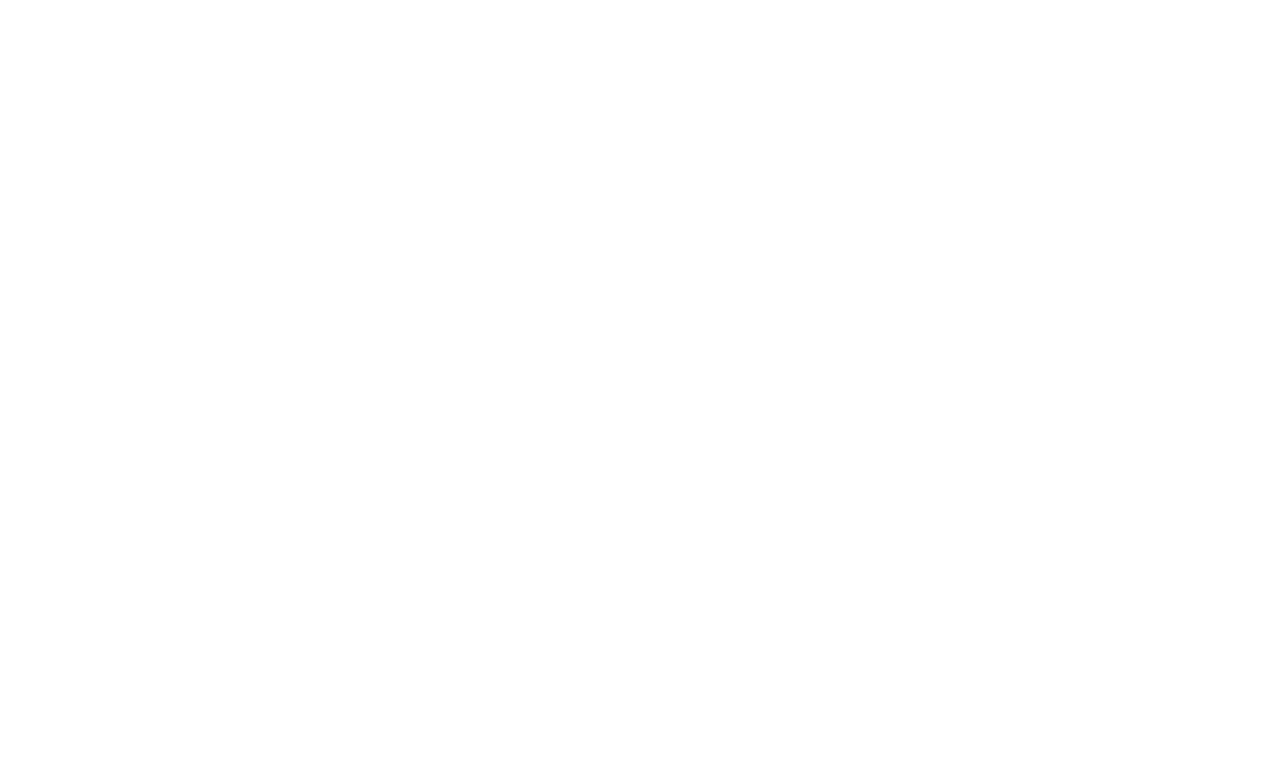
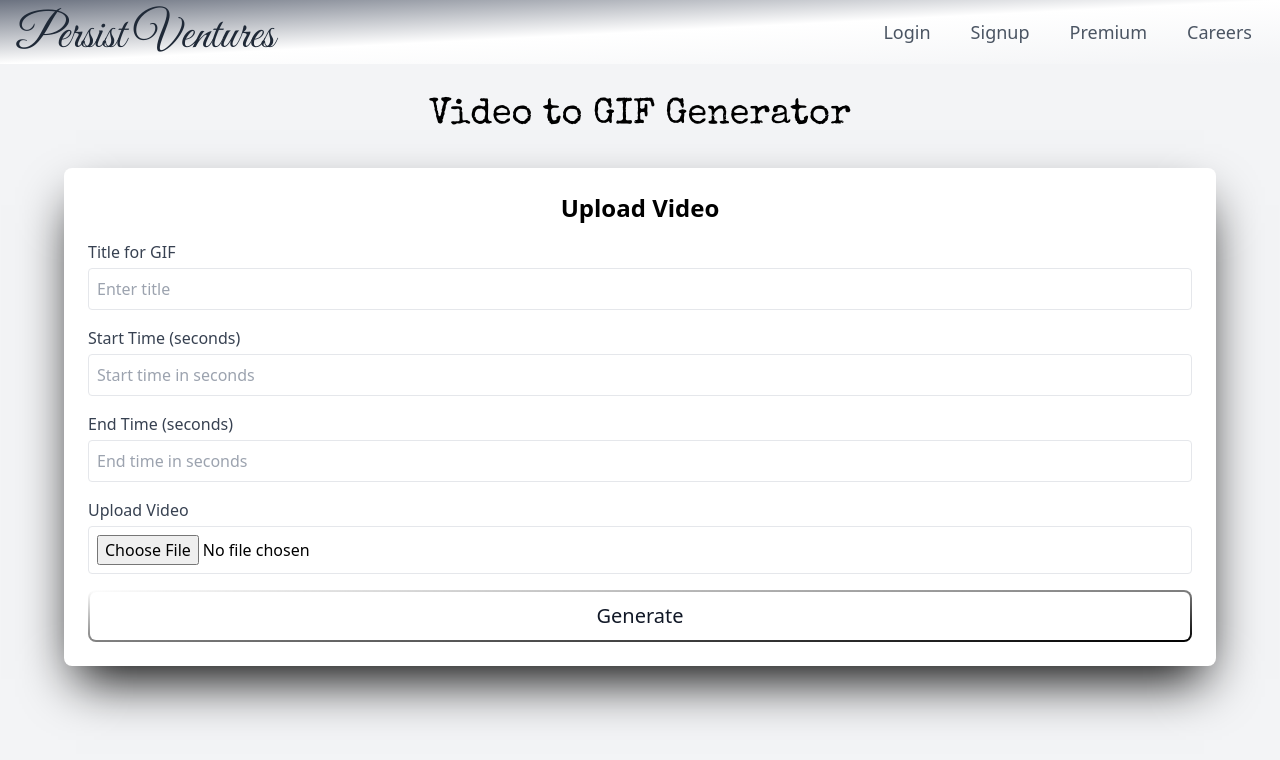
Before and after one commit to Kamran-007-lab/Persist-Venture-GIF, a React (Vite) app in the folder frontend/: page /Home in a window 1280 px wide. Before the commit this address had no page. Shown: the top 760 px of the page. Built offline with nearby package versions, Linux system fonts and the light colour scheme; a web font is replaced by a local one.

Commit message:
Added video to gif conversion in frontend

```diff
--- a/frontend/src/App.jsx
+++ b/frontend/src/App.jsx
@@ -3,6 +3,7 @@
 import Landing from "./pages/Landing";
 import Login from "./pages/Login";
 import CreateProfile from "./pages/CreateProfile";
+import Home from "./pages/Home";
 // import Navbar from "./components/Navbar";
 // import Carousel from "./components/Carousel";
 
@@ -18,6 +19,7 @@
           <Route exact path="/" element={<Landing/>} />
           <Route exact path="/Login" element={<Login/>} />
           <Route exact path="/CreateProfile" element={<CreateProfile/>} />
+          <Route exact path="/Home" element={<Home/>} />
         </Routes>
       </Router>
     </>
--- /dev/null
+++ b/frontend/src/components/GifDisplaySection.jsx
@@ -0,0 +1,47 @@
+import React, { useState } from 'react';
+
+const GifDisplaySection = ({ gifData }) => {
+  const [isModalOpen, setIsModalOpen] = useState(false);
+
+  const handleModalOpen = () => {
+    setIsModalOpen(true);
+  };
+
+  const handleModalClose = () => {
+    setIsModalOpen(false);
+  };
+
+  return (
+    <div className="bg-white p-6 rounded-lg shadow-2xl shadow-black items-center">
+      <h2 className="text-2xl font-bold mb-4 text-center">Generated GIF</h2>
+      <div className='items-center '>
+      <div className='items-center flex justify-center'>
+        <img
+          src={gifData.gifUrl}
+          alt={gifData.title}
+          className="cursor-pointer w-72"
+          onClick={handleModalOpen}
+        />
+        </div>
+        <p className="mt-2 text-gray-700 text-center">Title: {gifData.title}</p>
+      </div>
+
+      {/* Modal */}
+      {isModalOpen && (
+        <div className="fixed inset-0 bg-gray-900 bg-opacity-75 flex items-center justify-center">
+          <div className="bg-white p-4 rounded-lg shadow-lg">
+            <button
+              className="absolute top-0 right-0 m-4 text-gray-500 hover:text-gray-700"
+              onClick={handleModalClose}
+            >
+              ✕
+            </button>
+            <img src={gifData.gifUrl} alt={gifData.title} className="max-w-full h-auto" />
+          </div>
+        </div>
+      )}
+    </div>
+  );
+};
+
+export default GifDisplaySection;
--- /dev/null
+++ b/frontend/src/components/VideoUploadSection.jsx
@@ -0,0 +1,130 @@
+import React, { useState } from "react";
+
+const VideoUploadSection = ({ setGifData }) => {
+  const [formData, setFormData] = useState({
+    title: "",
+    startTime: "",
+    endTime: "",
+    video: null,
+  });
+
+  const handleInputChange = (e) => {
+    const { name, value } = e.target;
+    setFormData({ ...formData, [name]: value });
+  };
+
+  const handleVideoChange = (e) => {
+    setFormData({ ...formData, video: e.target.files[0] });
+  };
+
+  // const handleSubmit = async (e) => {
+  //     e.preventDefault();
+
+  //     // Create FormData object using the form data after the form has been submitted
+  //     const form = document.getElementById("form");
+  //     const data = new FormData(form);
+  //     const response = await fetch("http://localhost:8000/api/v1/users/register", {
+  //       method: "POST",
+  //       // headers: {
+  //       //   "Content-Type": "multipart/form-data",
+  //       // },
+  //       body: data,
+  //       credentials: 'include',
+  //     });
+
+  //     const json = await response.json();
+  //     if (json.success) {
+  //       //Redirect to My Profile page
+
+  //       navigate("/Login");
+  //     } else {
+  //       errormessage(json.error);
+  //       // console.log(json.error);
+  //     }
+  //   };
+
+  const handleSubmit = async (e) => {
+    e.preventDefault();
+    const form = document.getElementById("form");
+    const data = new FormData(form);
+    const response = await fetch("http://localhost:8000/api/v1/gifs/", {
+      method: "POST",
+      // headers: {
+      //   "Content-Type": "multipart/form-data",
+      // },
+      body: data,
+      credentials: "include",
+    });
+
+    const json = await response.json();
+    if (json.success) {
+      setGifData({
+        title: formData.title,
+        gifUrl: json.data.url,
+      });
+      //Redirect to My Profile page
+
+      //   navigate("/Login");
+    } else {
+      errormessage(json.error);
+      // console.log(json.error);
+    }
+  };
+
+  return (
+    <div className="bg-white p-6 rounded-lg shadow-2xl shadow-black mb-8">
+      <h2 className="text-2xl font-bold mb-4 text-center">Upload Video</h2>
+      <form onSubmit={handleSubmit}>
+        <div className="mb-4">
+          <label className="block text-gray-700">Title for GIF</label>
+          <input
+            type="text"
+            name="title"
+            value={formData.title}
+            onChange={handleInputChange}
+            className="mt-1 p-2 w-full border rounded"
+            placeholder="Enter title"
+          />
+        </div>
+        <div className="mb-4">
+          <label className="block text-gray-700">Start Time (seconds)</label>
+          <input
+            type="number"
+            name="startTime"
+            value={formData.startTime}
+            onChange={handleInputChange}
+            className="mt-1 p-2 w-full border rounded"
+            placeholder="Start time in seconds"
+          />
+        </div>
+        <div className="mb-4">
+          <label className="block text-gray-700">End Time (seconds)</label>
+          <input
+            type="number"
+            name="endTime"
+            value={formData.endTime}
+            onChange={handleInputChange}
+            className="mt-1 p-2 w-full border rounded"
+            placeholder="End time in seconds"
+          />
+        </div>
+        <div className="mb-4">
+          <label className="block text-gray-700">Upload Video</label>
+          <input
+            type="file"
+            accept="video/*"
+            onChange={handleVideoChange}
+            className="mt-1 p-2 w-full border rounded"
+          />
+        </div>
+        <button className="w-full relative inline-flex items-center justify-center p-0.5 overflow-hidden text-sm font-medium text-gray-900 rounded-lg group bg-gradient-to-br from-white to-black group-hover:from-white group-hover:to-black hover:text-black dark:text-black focus:ring-4 focus:outline-none focus:ring-emerald-300 dark:focus:ring-green-800">
+          <span className="relative w-full px-5 py-2.5 transition-all ease-in duration-75 bg-white  dark:bg-gray-900 rounded-md group-hover:bg-opacity-0 text-xl">
+            Generate
+          </span>
+        </button>
+      </form>
+    </div>
+  );
+};
+
+export default VideoUploadSection;
--- /dev/null
+++ b/frontend/src/pages/Home.jsx
@@ -0,0 +1,28 @@
+// HomePage.jsx
+import React, { useState } from 'react';
+import Navbar from '../components/Navbar';
+import VideoUploadSection from '../components/VideoUploadSection';
+import GifDisplaySection from '../components/GifDisplaySection';
+
+const HomePage = () => {
+  const [gifData, setGifData] = useState(null); // Store the GIF data
+
+  return (
+  <>
+    <Navbar/>
+    <div className="min-h-screen bg-gray-100 p-8">
+      <div className="max-w-6xl mx-auto">
+        <h1 className="text-4xl text-center mb-8 font-typewrite">Video to GIF Generator</h1>
+
+        {/* Video Upload Section */}
+        <VideoUploadSection setGifData={setGifData} />
+
+        {/* Gif Display Section */}
+        {gifData && <GifDisplaySection gifData={gifData} />}
+      </div>
+    </div>
+    </>
+  );
+};
+
+export default HomePage;
```
Also changed, not shown: 1 other file (tests, documents, lock files or other folders).
